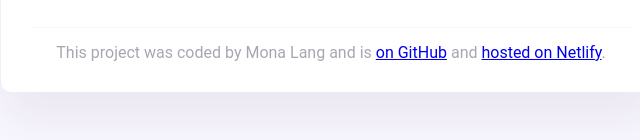
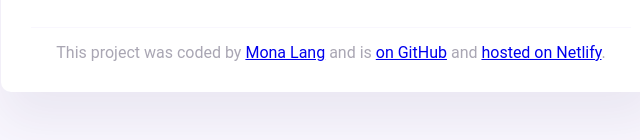
Before and after one commit to mlang1988/Project_WeatherApp, a plain HTML site: page index.html in a window 1280 px wide. Shown: the part 336-476 px from the top of the page, 309-949 px from the left. Drawn offline with nearby package versions, Linux system fonts and the light colour scheme.

Commit message:
added link

```diff
--- a/index.html
+++ b/index.html
@@ -40,7 +40,9 @@
       </main>
 
       <footer>
-        This project was coded by Mona Lang and is
+        This project was coded by
+        <a href="https://github.com/mlang1988" target="_blank">Mona Lang</a> and
+        is
         <a
           href="https://github.com/mlang1988/Project_WeatherApp"
           target="_blank"
```
